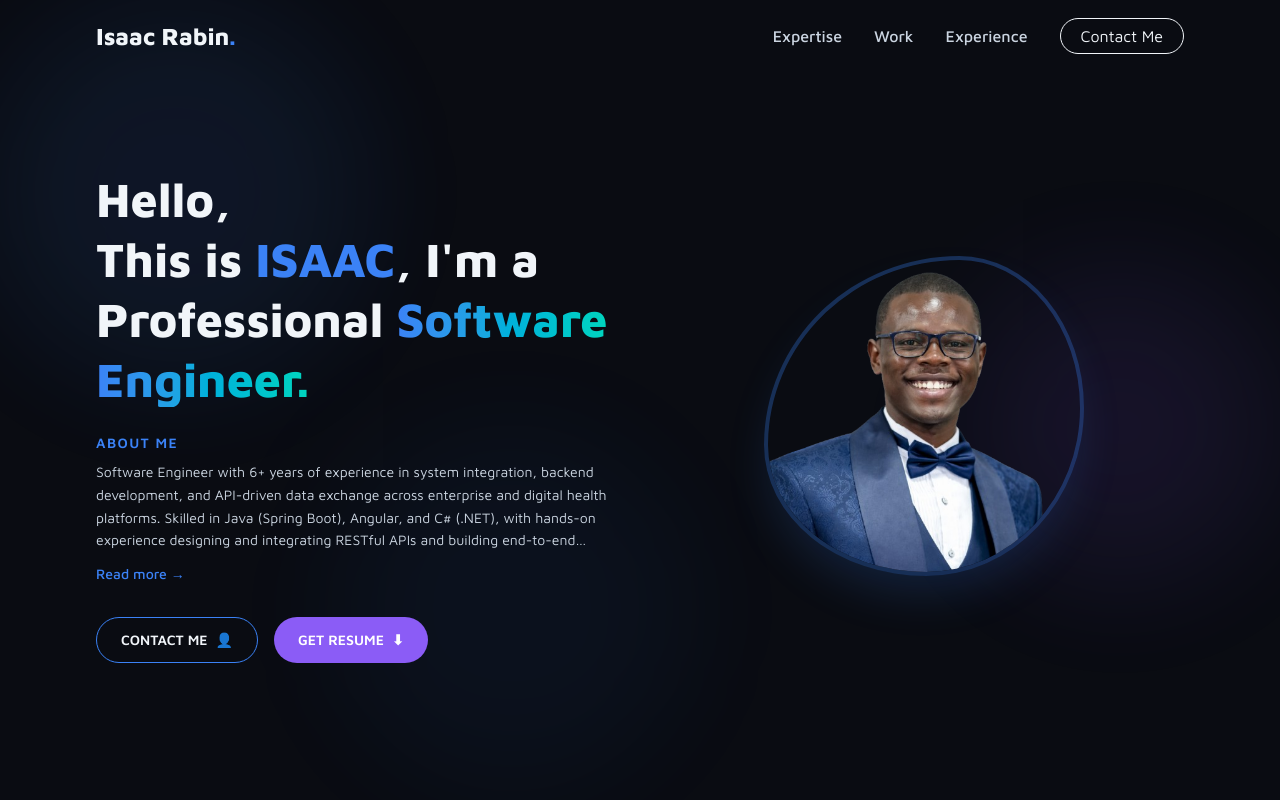
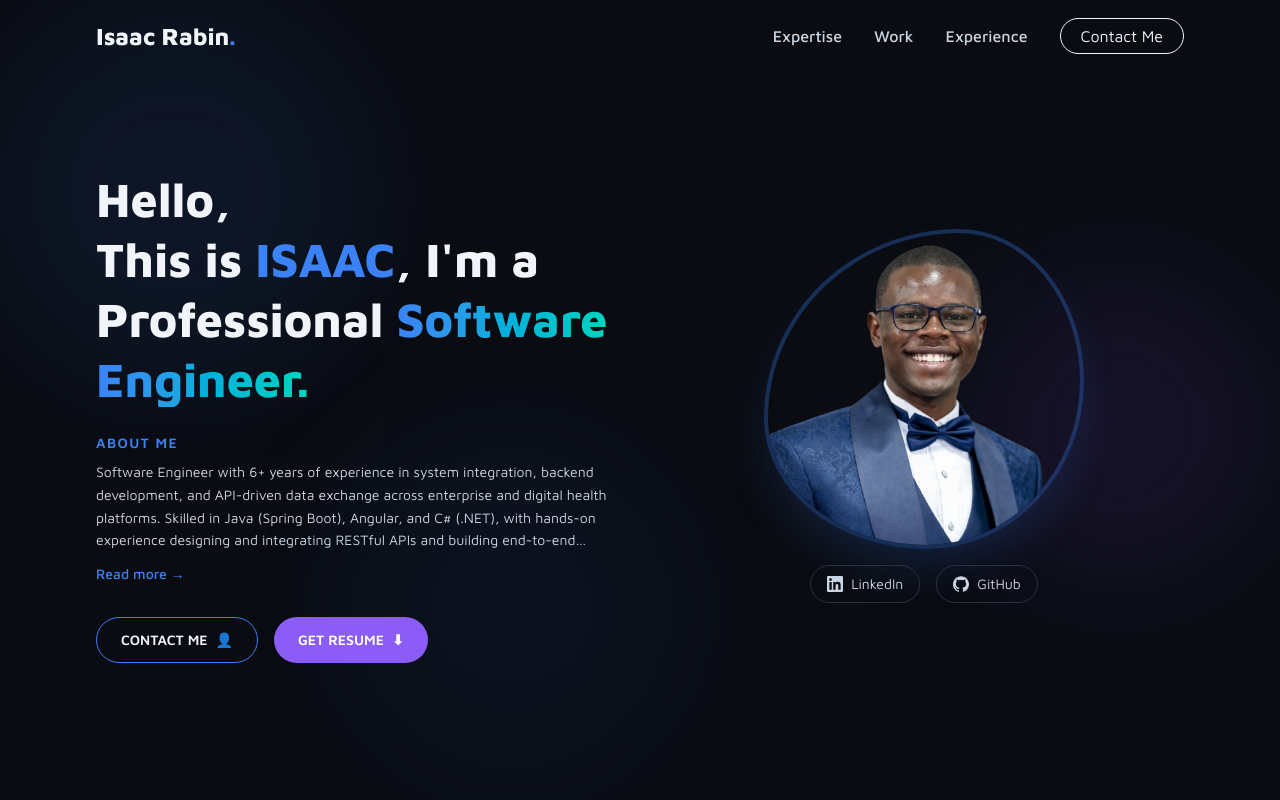
Before and after one commit to isaacrabin/isaac-rabin-portfolio, a Next.js app: page / in a window 1280 px wide. Shown: the top 800 px of the page. Built offline with nearby package versions, Linux system fonts and the light colour scheme.

Commit message:
fix:added decked card effect

```diff
--- a/app/components/sections/Hero.tsx
+++ b/app/components/sections/Hero.tsx
@@ -89,13 +89,46 @@ export default function Hero() {
 
             {/* Right Photo */}
             <Reveal direction="right" delay={200}>
-              <div className="flex justify-center">
+              <div className="flex flex-col items-center gap-4">
                 <div className="w-72 h-72 md:w-80 md:h-80 rounded-full overflow-hidden border-4 border-accent/30 shadow-2xl shadow-accent/20 animate-morph">
                   <Image
                     src={profilePic}
                     alt="Isaac Rabin"
                     className="w-full h-full object-cover object-top"
                   />
+                </div>
+
+                {/* Social links */}
+                <div className="flex items-center gap-4">
+                  <a
+                    href="https://www.linkedin.com/in/isaac-rabin-9584643a6/"
+                    target="_blank"
+                    rel="noopener noreferrer"
+                    className="flex items-center gap-2 px-4 py-2 rounded-full border border-border
+                      text-text2 text-sm hover:border-accent hover:text-accent
+                      hover:shadow-[0_0_12px_rgba(59,130,246,0.2)]
+                      transition-all duration-300"
+                  >
+                    <svg xmlns="http://www.w3.org/2000/svg" width="16" height="16" viewBox="0 0 24 24" fill="currentColor">
+                      <path d="M20.447 20.452h-3.554v-5.569c0-1.328-.027-3.037-1.852-3.037-1.853 0-2.136 1.445-2.136 2.939v5.667H9.351V9h3.414v1.561h.046c.477-.9 1.637-1.85 3.37-1.85 3.601 0 4.267 2.37 4.267 5.455v6.286zM5.337 7.433a2.062 2.062 0 0 1-2.063-2.065 2.064 2.064 0 1 1 2.063 2.065zm1.782 13.019H3.555V9h3.564v11.452zM22.225 0H1.771C.792 0 0 .774 0 1.729v20.542C0 23.227.792 24 1.771 24h20.451C23.2 24 24 23.227 24 22.271V1.729C24 .774 23.2 0 22.222 0h.003z"/>
+                    </svg>
+                    LinkedIn
+                  </a>
+
+                  <a
+                    href="https://github.com/isaacrabin"
+                    target="_blank"
+                    rel="noopener noreferrer"
+                    className="flex items-center gap-2 px-4 py-2 rounded-full border border-border
+                      text-text2 text-sm hover:border-accent hover:text-accent
+                      hover:shadow-[0_0_12px_rgba(59,130,246,0.2)]
+                      transition-all duration-300"
+                  >
+                    <svg xmlns="http://www.w3.org/2000/svg" width="16" height="16" viewBox="0 0 24 24" fill="currentColor">
+                      <path d="M12 .297c-6.63 0-12 5.373-12 12 0 5.303 3.438 9.8 8.205 11.385.6.113.82-.258.82-.577 0-.285-.01-1.04-.015-2.04-3.338.724-4.042-1.61-4.042-1.61C4.422 18.07 3.633 17.7 3.633 17.7c-1.087-.744.084-.729.084-.729 1.205.084 1.838 1.236 1.838 1.236 1.07 1.835 2.809 1.305 3.495.998.108-.776.417-1.305.76-1.605-2.665-.3-5.466-1.332-5.466-5.93 0-1.31.465-2.38 1.235-3.22-.135-.303-.54-1.523.105-3.176 0 0 1.005-.322 3.3 1.23.96-.267 1.98-.399 3-.405 1.02.006 2.04.138 3 .405 2.28-1.552 3.285-1.23 3.285-1.23.645 1.653.24 2.873.12 3.176.765.84 1.23 1.91 1.23 3.22 0 4.61-2.805 5.625-5.475 5.92.42.36.81 1.096.81 2.22 0 1.606-.015 2.896-.015 3.286 0 .315.21.69.825.57C20.565 22.092 24 17.592 24 12.297c0-6.627-5.373-12-12-12"/>
+                    </svg>
+                    GitHub
+                  </a>
                 </div>
               </div>
             </Reveal>
```
